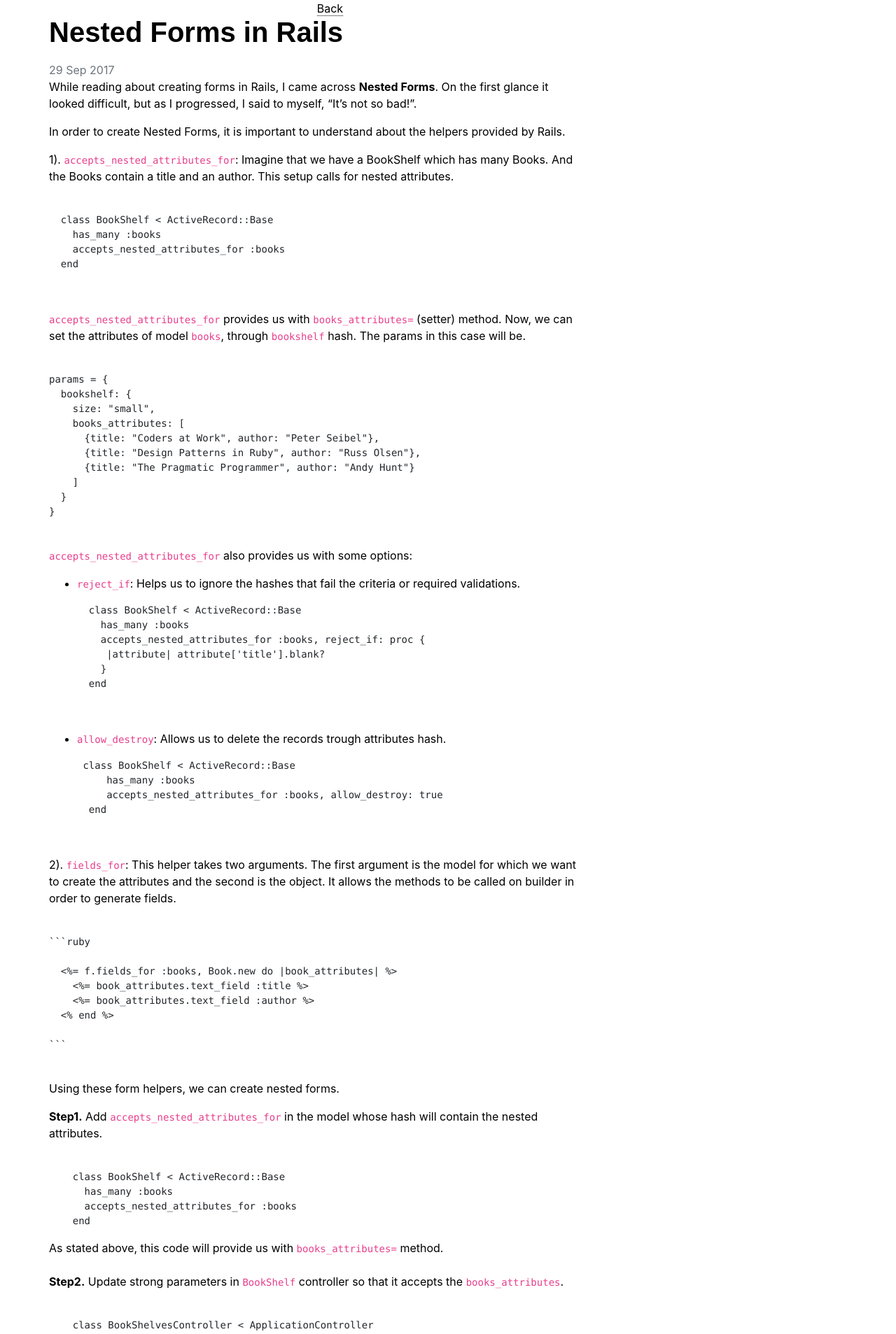
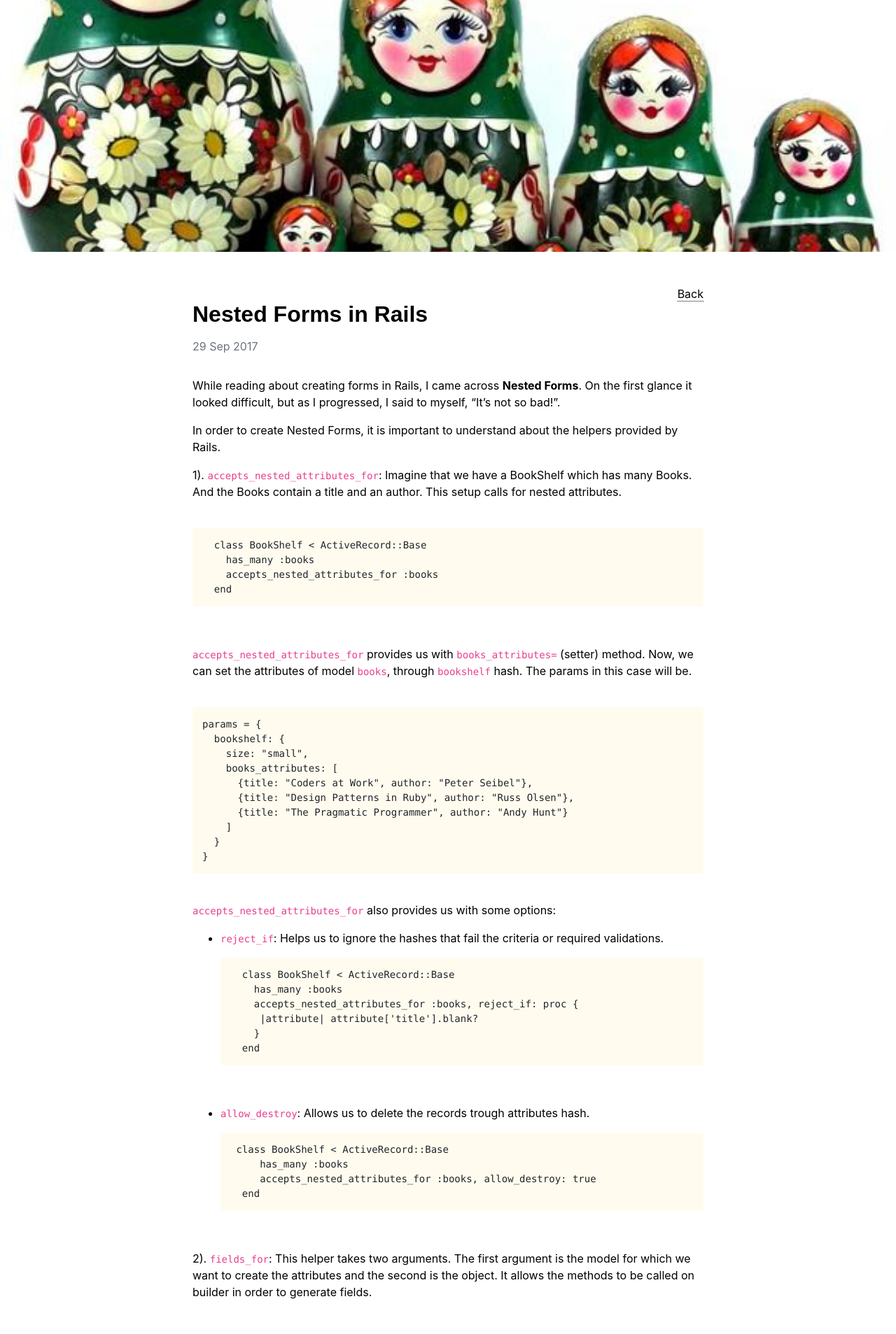
Before and after one commit to soumyaveer/soumyaveer.github.io, a Jekyll site: the page built from _technology_blog/creating-nested-forms.markdown, in a window 1280 px wide. Shown: the top 1907 px of the page at 70% size. Built offline with Jekyll 4.4.1, drawn with Linux system fonts in a browser that asks for light colours; some web fonts are replaced; comment, search, counter and statistics services are not loaded; some of the changed text lies outside the part shown.

Commit message:
Style post detail page

````diff
--- /dev/null
+++ b/_includes/footer.html
@@ -0,0 +1,5 @@
+<footer class="footer small">
+  <div class="container">
+    Made with Jekyll, hosted on <a href="https://github.com/soumyaveer/soumyaveer.github.io" target="_blank">Github</a>
+  </div>
+</footer>
--- a/_layouts/default.html
+++ b/_layouts/default.html
@@ -3,12 +3,8 @@
   {% include head.html %}
   <body>
     {{ content }}
-    <footer class="footer small">
-      <div class="container">
-        Made with Jekyll, hosted on <a href="https://github.com/soumyaveer/soumyaveer.github.io" target="_blank">Github</a>
-      </div>
-    </footer>
 
+    {% include footer.html %}
     {% include scripts.html %}
   </body>
 </html>
--- a/_layouts/post.html
+++ b/_layouts/post.html
@@ -2,31 +2,31 @@
 <html lang="en-us">
   {% include head.html %}
   <body>
-    <div class="post-banner" style="background: url('/assets/images/post-banners/{{ page.banner_image }}')"></div>
-    <div class="container main-container">
+    <div class="post-banner" style="background-image: url('/assets/images/post-banners/{{ page.banner_image }}')"></div>
+    <main class="container">
       <div class="row">
-        <div class="col-sm-8 col-sm-offset-2 post">
+        <div class="col-10 offset-1 col-sm-8 offset-sm-2 post">
           <div class="row">
-            <div class="col-xs-12">
+            <div class="col-12">
               <div class="title">
-                <div class="text-right"><a href="/">Back</a></div>
-                <h1>{{ page.title }}</h1>
+                <div class="text-right"><a href="./">Back</a></div>
+                <h2>{{ page.title }}</h2>
                 <div class="text-muted">{{ page.date | date_to_string }}</div>
               </div>
             </div>
           </div>
           <div class="row">
-            <div class="col-xs-12">{{ content }}</div>
+            <div class="col-12">{{ content }}</div>
           </div>
           <div class="row">
-            <div class="col-xs-12"><div class="text-right"><a href="/">Back</a></div></div>
+            <div class="col-12"><div class="text-right"><a href="./">Back</a></div></div>
           </div>
           <div class="row row-comments">
-            <div class="col-xs-12">{% include disqus_comments.html %}</div>
+            <div class="col-12">{% include disqus_comments.html %}</div>
           </div>
         </div>
       </div>
-    </div>
-    <footer>Made with Jekyll • <a href="https://github.com/soumyaveer/soumyaveer.github.io">Hosted on Github</a></footer>
+    </main>
+    {% include footer.html %}
   </body>
 </html>
--- a/_sass/_style.scss
+++ b/_sass/_style.scss
@@ -78,7 +78,7 @@ h1, h2, h3, h4, h5, h6 {
   }
 }
 
-// Home page
+// Home page styles
 
 .container-home {
   padding-top: 3em;
@@ -97,7 +97,7 @@ h1, h2, h3, h4, h5, h6 {
   margin-bottom: 2em;
 }
 
-// Technical blog and Personal books listing
+// Post listing styles
 
 .post-title {
   margin-bottom: 1.5em;
@@ -108,3 +108,33 @@ h1, h2, h3, h4, h5, h6 {
     padding: 1em 0;
   }
 }
+
+// Post styles
+
+.post-banner {
+  background-position: center;
+  background-repeat: no-repeat;
+  background-size: cover;
+  height: 40vh;
+  margin-bottom: 3em;
+  overflow: hidden;
+}
+
+.post {
+  .title {
+    margin-bottom: 2em;
+  }
+
+  h3 {
+    margin: 2em 0 1em;
+  }
+}
+
+.row-comments {
+  margin-top: 8em;
+}
+
+pre {
+  background: #FFFCEF;
+  padding: 1em;
+}
--- a/_technology_blog/creating-nested-forms.markdown
+++ b/_technology_blog/creating-nested-forms.markdown
@@ -65,15 +65,14 @@ params = {
 2). `fields_for`: This helper takes two arguments. The first argument is the model for which we want to create the attributes and the second is the object. It allows the methods to be called on builder in order to generate fields.
  <br/>
  <br/>
+ <br/>
 
-    ```ruby
-
-      <%= f.fields_for :books, Book.new do |book_attributes| %>
-        <%= book_attributes.text_field :title %>
-        <%= book_attributes.text_field :author %>
-      <% end %>
-
-    ```
+  ```ruby
+  <%= f.fields_for :books, Book.new do |book_attributes| %>
+    <%= book_attributes.text_field :title %>
+    <%= book_attributes.text_field :author %>
+  <% end %>
+  ```
 
 <br/>
  Using these form helpers, we can create nested forms.
--- a/_technology_blog/remember-your-appointments-with-reminders-app.markdown
+++ b/_technology_blog/remember-your-appointments-with-reminders-app.markdown
@@ -15,7 +15,7 @@ Interesting, right?, lets see what all this can do:
   2. Setup the time for the email notification for the reminder.
   3. Setup people who need to be notified.
 
-  *Reminders** app is based on a Rails backend, with React on the frontend. To be more specific, Rails handles data persistence and the delivery of notifications (via Sidekiq). It exposes the data via an API to the frontend. The frontend uses React, Redux for state management and `react-router` for routing.
+  **Reminders** app is based on a Rails backend, with React on the frontend. To be more specific, Rails handles data persistence and the delivery of notifications (via Sidekiq). It exposes the data via an API to the frontend. The frontend uses React, Redux for state management and `react-router` for routing.
 
   This project was fun, as it was the first time I was using Rails as a API server. React, Redux, react-router helped me model and build a richer user interface, which otherwise would have been complicated.
 
````
